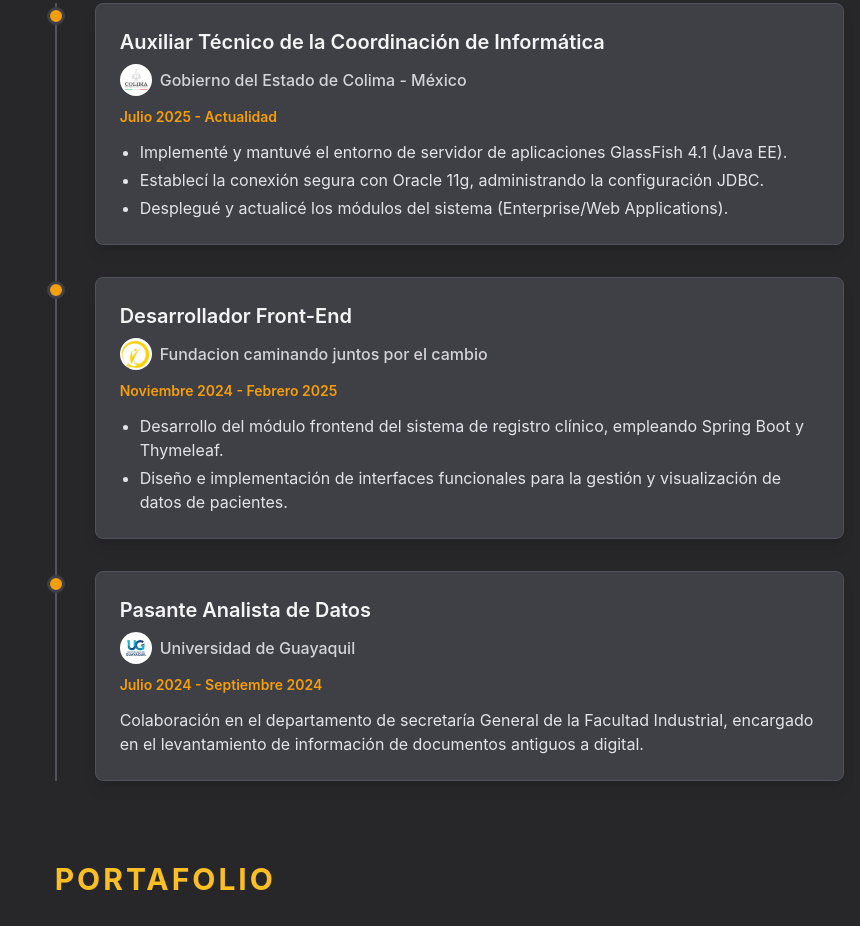
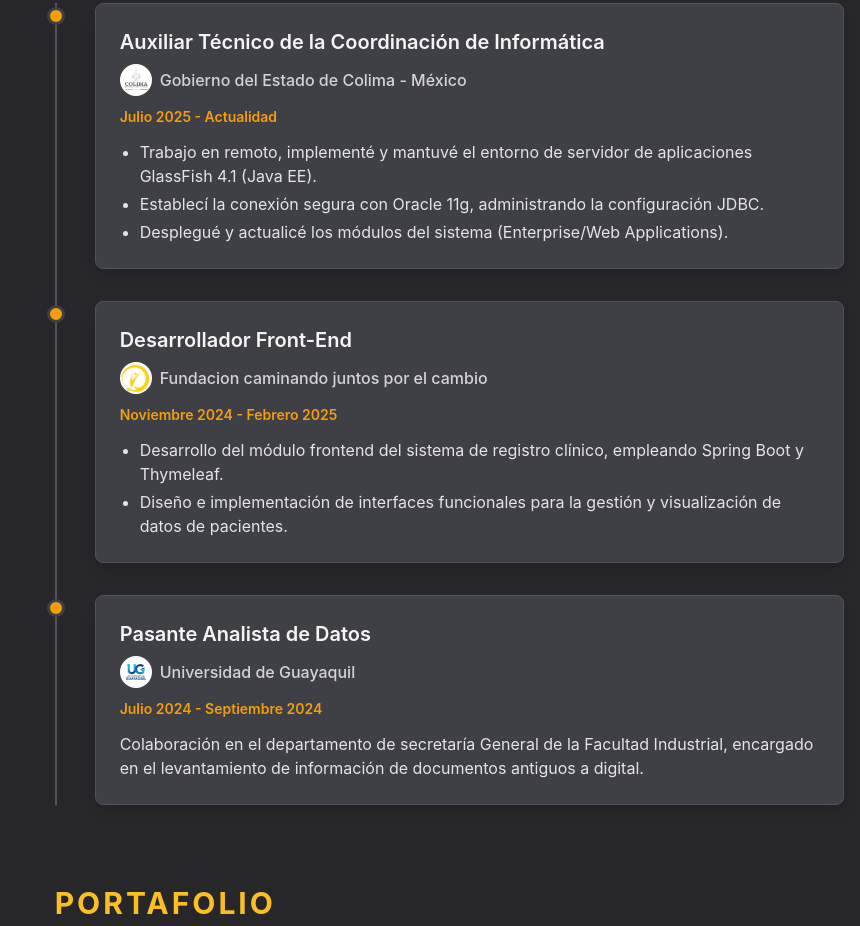
Before and after one commit to TeranHc/CV, a plain HTML site: page index.html in a window 1280 px wide. Shown: the part 2415-3341 px from the top of the page, without its empty margins (420-1280 px from the left). Drawn offline with nearby package versions, Linux system fonts and the light colour scheme.

Commit message:
Versión inicial del CV

```diff
--- a/index.html
+++ b/index.html
@@ -476,7 +476,7 @@
                                     </div>
                                     <span class="fecha text-sm text-amber-500 font-semibold">Julio 2025 - Actualidad</span>
                                     <ul class="list-disc list-outside pl-5 mt-3 space-y-1 text-zinc-200">
-                                        <li>Implementé y mantuvé el entorno de servidor de aplicaciones GlassFish 4.1 (Java EE).</li>
+                                        <li>Trabajo en remoto, implementé y mantuvé el entorno de servidor de aplicaciones GlassFish 4.1 (Java EE).</li>
                                         <li>Establecí la conexión segura con Oracle 11g, administrando la configuración JDBC.</li>
                                         <li>Desplegué y actualicé los módulos del sistema (Enterprise/Web Applications).</li>
                                     </ul>
```
Also changed, not shown: 1 other file.
